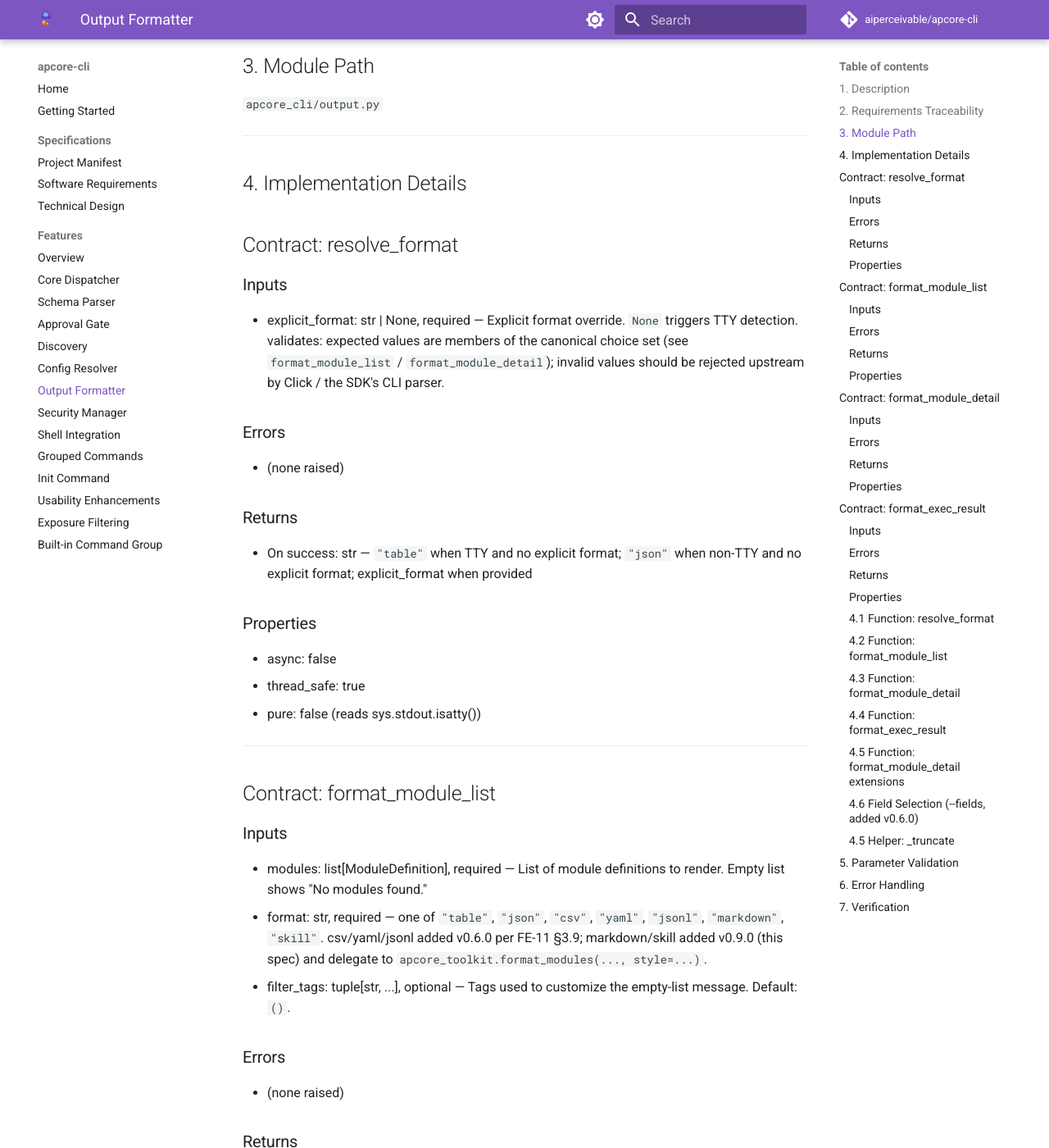
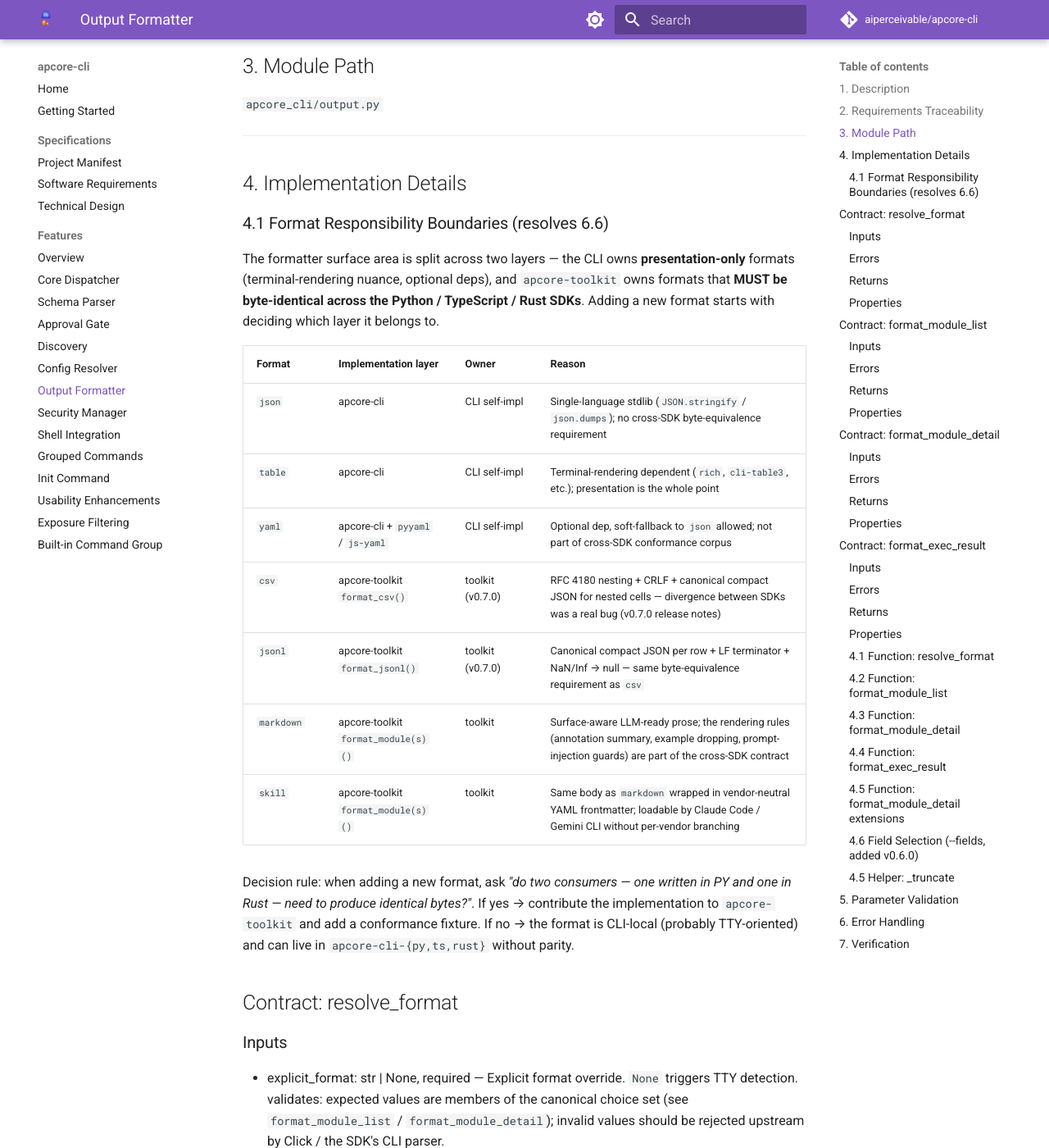
Before and after one commit to aiperceivable/apcore-cli, an MkDocs documentation site: the page built from docs/features/output-formatter.md, in a window 1280 px wide and 1400 px high, scrolled down 1260 px. Shown: the whole window at 82% size. Built offline with MkDocs 1.6.1 and Material for MkDocs 9.7.7, drawn with Linux system fonts in a browser that asks for light colours; comment, search, counter and statistics services are not loaded.

Commit message:
docs: add output formatter architectural guidelines and update ecosystem version compatibility documentation

```diff
--- a/docs/features/output-formatter.md
+++ b/docs/features/output-formatter.md
@@ -37,6 +37,30 @@ For `markdown` and `skill` styles (added v0.9.0, this feature spec), the formatt
 ---
 
 ## 4. Implementation Details
+
+### 4.1 Format Responsibility Boundaries (resolves 6.6)
+
+The formatter surface area is split across two layers — the CLI owns
+**presentation-only** formats (terminal-rendering nuance, optional deps),
+and `apcore-toolkit` owns formats that **MUST be byte-identical across
+the Python / TypeScript / Rust SDKs**. Adding a new format starts with
+deciding which layer it belongs to.
+
+| Format | Implementation layer | Owner | Reason |
+|---|---|---|---|
+| `json` | apcore-cli | CLI self-impl | Single-language stdlib (`JSON.stringify` / `json.dumps`); no cross-SDK byte-equivalence requirement |
+| `table` | apcore-cli | CLI self-impl | Terminal-rendering dependent (`rich`, `cli-table3`, etc.); presentation is the whole point |
+| `yaml` | apcore-cli + `pyyaml` / `js-yaml` | CLI self-impl | Optional dep, soft-fallback to `json` allowed; not part of cross-SDK conformance corpus |
+| `csv` | apcore-toolkit `format_csv()` | toolkit (v0.7.0) | RFC 4180 nesting + CRLF + canonical compact JSON for nested cells — divergence between SDKs was a real bug (v0.7.0 release notes) |
+| `jsonl` | apcore-toolkit `format_jsonl()` | toolkit (v0.7.0) | Canonical compact JSON per row + LF terminator + NaN/Inf → null — same byte-equivalence requirement as `csv` |
+| `markdown` | apcore-toolkit `format_module(s)()` | toolkit | Surface-aware LLM-ready prose; the rendering rules (annotation summary, example dropping, prompt-injection guards) are part of the cross-SDK contract |
+| `skill` | apcore-toolkit `format_module(s)()` | toolkit | Same body as `markdown` wrapped in vendor-neutral YAML frontmatter; loadable by Claude Code / Gemini CLI without per-vendor branching |
+
+Decision rule: when adding a new format, ask *"do two consumers — one
+written in PY and one in Rust — need to produce identical bytes?"*. If
+yes → contribute the implementation to `apcore-toolkit` and add a
+conformance fixture. If no → the format is CLI-local (probably
+TTY-oriented) and can live in `apcore-cli-{py,ts,rust}` without parity.
 
 ## Contract: resolve_format
 
```
Also changed, not shown: README.md (+26 -3 lines).
